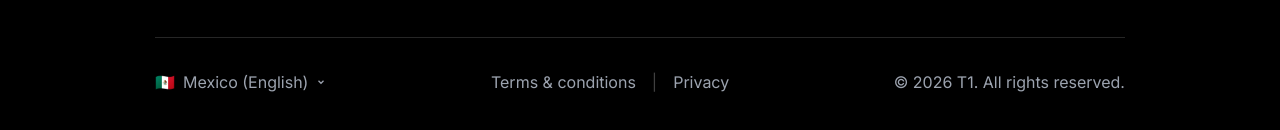
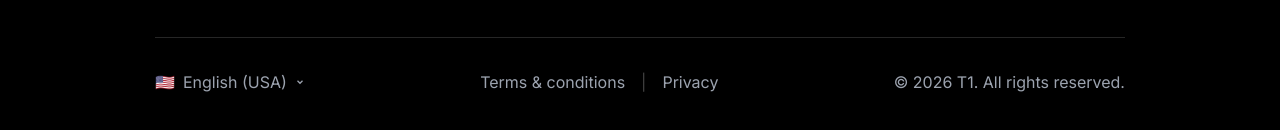
Before and after one commit to hasselsanchez/casos-de-exito, a Next.js app: page /en in a window 1280 px wide. Shown: the part 5256-5386 px from the top of the page. Built offline with nearby package versions, Linux system fonts and the light colour scheme.

Commit message:
Boton-idioma-footer

```diff
--- a/src/components/layout/Footer.tsx
+++ b/src/components/layout/Footer.tsx
@@ -1,10 +1,112 @@
 "use client";
 
 import type { ReactNode } from "react";
-import { useTranslations } from "next-intl";
+import { useEffect, useRef, useState } from "react";
+import { useLocale, useTranslations } from "next-intl";
+import { useParams } from "next/navigation";
 import Image from "next/image";
 import Link from "next/link";
 import { FOOTER_LINKS, SOCIAL_LINKS } from "@/lib/constants";
+import { usePathname, useRouter } from "@/i18n/routing";
+
+const LOCALE_OPTIONS = [
+  { locale: "es", flag: "🇲🇽", label: "Español (México)" },
+  { locale: "en", flag: "🇺🇸", label: "English (USA)" },
+] as const;
+
+function LocaleSelector() {
+  const locale = useLocale();
+  const router = useRouter();
+  const pathname = usePathname();
+  const params = useParams();
+  const [open, setOpen] = useState(false);
+  const ref = useRef<HTMLDivElement>(null);
+
+  useEffect(() => {
+    if (!open) return;
+    const onClick = (e: MouseEvent) => {
+      if (ref.current && !ref.current.contains(e.target as Node)) {
+        setOpen(false);
+      }
+    };
+    document.addEventListener("mousedown", onClick);
+    return () => document.removeEventListener("mousedown", onClick);
+  }, [open]);
+
+  const current =
+    LOCALE_OPTIONS.find((o) => o.locale === locale) ?? LOCALE_OPTIONS[0];
+
+  const switchLocale = (newLocale: string) => {
+    setOpen(false);
+    if (newLocale === locale) return;
+    // eslint-disable-next-line @typescript-eslint/no-explicit-any
+    router.replace({ pathname, params } as any, { locale: newLocale });
+  };
+
+  return (
+    <div ref={ref} className="relative">
+      <button
+        type="button"
+        onClick={() => setOpen((v) => !v)}
+        aria-haspopup="listbox"
+        aria-expanded={open}
+        className="flex items-center gap-2 font-inter text-micro text-[#9CA3AF] transition-colors hover:text-white"
+      >
+        <span aria-hidden="true">{current.flag}</span>
+        <span>{current.label}</span>
+        <svg
+          width="10"
+          height="10"
+          viewBox="0 0 12 12"
+          fill="none"
+          stroke="currentColor"
+          strokeWidth="1.5"
+          aria-hidden="true"
+          className={`transition-transform ${open ? "rotate-180" : ""}`}
+        >
+          <path d="M3 4.5l3 3 3-3" />
+        </svg>
+      </button>
+      {open && (
+        <ul
+          role="listbox"
+          className="absolute bottom-full left-0 z-10 mb-2 min-w-[180px] overflow-hidden rounded-[10px] border border-white/[0.12] bg-[#1A1F2E] py-1 shadow-[0px_4px_8px_rgba(0,0,0,0.4)]"
+        >
+          {LOCALE_OPTIONS.map((option) => (
+            <li key={option.locale}>
+              <button
+                type="button"
+                role="option"
+                aria-selected={option.locale === locale}
+                onClick={() => switchLocale(option.locale)}
+                className={`flex w-full items-center gap-2 px-4 py-2 text-left font-inter text-micro transition-colors hover:bg-white/[0.08] ${
+                  option.locale === locale ? "text-white" : "text-[#9CA3AF]"
+                }`}
+              >
+                <span aria-hidden="true">{option.flag}</span>
+                <span>{option.label}</span>
+                {option.locale === locale && (
+                  <svg
+                    width="12"
+                    height="12"
+                    viewBox="0 0 12 12"
+                    fill="none"
+                    stroke="currentColor"
+                    strokeWidth="1.5"
+                    aria-hidden="true"
+                    className="ml-auto text-[#E26153]"
+                  >
+                    <path d="M2.5 6.5l2.5 2.5 4.5-5" />
+                  </svg>
+                )}
+              </button>
+            </li>
+          ))}
+        </ul>
+      )}
+    </div>
+  );
+}
 
 const SOCIAL_ICONS: Record<string, ReactNode> = {
   linkedin: (
@@ -134,24 +236,7 @@ export default function Footer() {
 
           {/* Bottom bar */}
           <div className="mt-12 flex flex-col items-center justify-between gap-4 border-t border-gray-800 pt-8 tablet:flex-row">
-            <button
-              type="button"
-              className="flex items-center gap-2 font-inter text-micro text-[#9CA3AF] transition-colors hover:text-white"
-            >
-              <span aria-hidden="true">🇲🇽</span>
-              <span>{t("country")}</span>
-              <svg
-                width="10"
-                height="10"
-                viewBox="0 0 12 12"
-                fill="none"
-                stroke="currentColor"
-                strokeWidth="1.5"
-                aria-hidden="true"
-              >
-                <path d="M3 4.5l3 3 3-3" />
-              </svg>
-            </button>
+            <LocaleSelector />
             <div className="flex gap-4">
               <a
                 href="#"
--- a/src/locales/en/common.json
+++ b/src/locales/en/common.json
@@ -111,7 +111,6 @@
     "terms": "Terms & conditions",
     "privacy": "Privacy",
     "rights": "© 2026 T1. All rights reserved.",
-    "country": "Mexico (English)",
     "whatsappAria": "Contact via WhatsApp"
   }
 }
--- a/src/locales/es/common.json
+++ b/src/locales/es/common.json
@@ -111,7 +111,6 @@
     "terms": "Términos y condiciones",
     "privacy": "Privacidad",
     "rights": "© 2026 T1. Todos los derechos reservados.",
-    "country": "México (Español)",
     "whatsappAria": "Contactar por WhatsApp"
   }
 }
```
